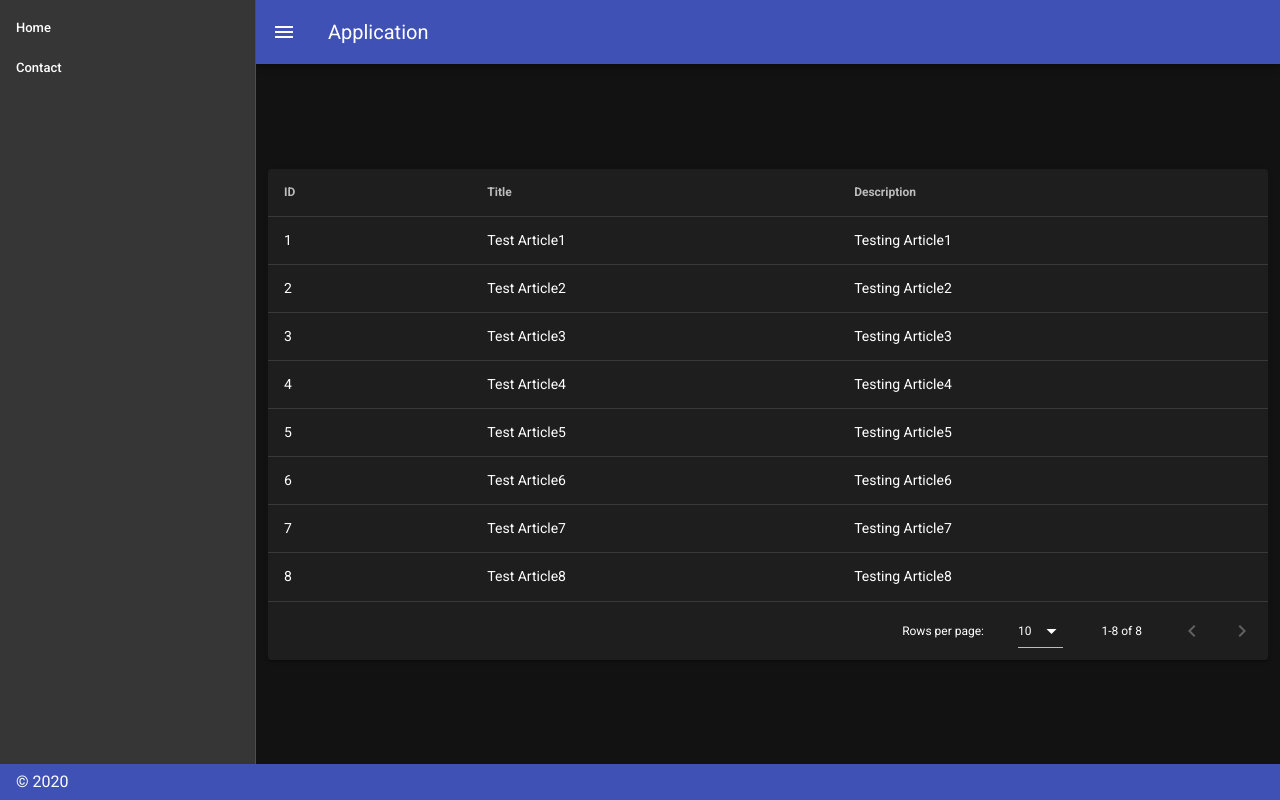
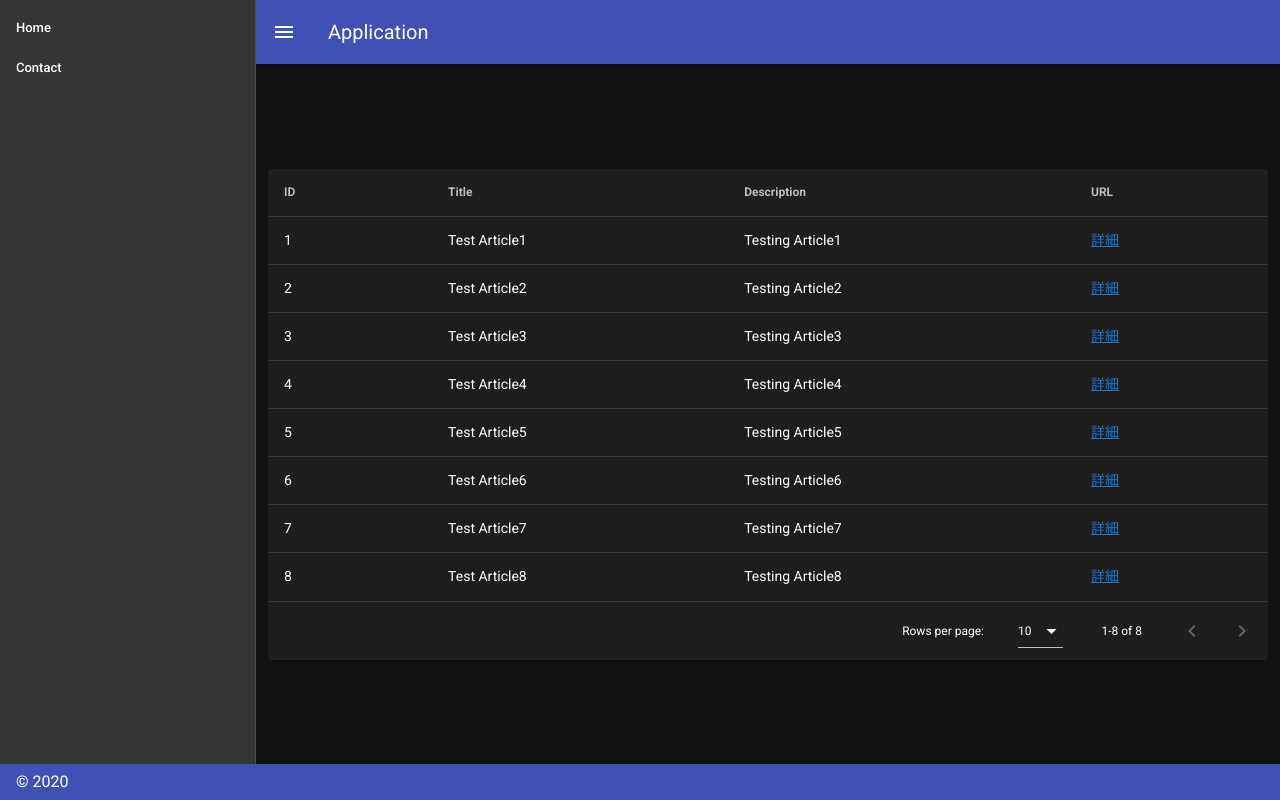
Before and after one commit to ngplus6655/minimum-restapi-client, a Nuxt app in the folder first-app/: page /articles in a window 1280 px wide. Built offline with nearby package versions, Linux system fonts and the light colour scheme.

Commit message:
article一覧ページの仮実装

```diff
--- a/first-app/pages/articles/index.vue
+++ b/first-app/pages/articles/index.vue
@@ -1,6 +1,10 @@
 <template>
   <v-card>
-    <v-data-table :headers="headers" :items="articles"></v-data-table>
+    <v-data-table :headers="headers" :items="articles">
+      <template v-slot:item.url="{ item }">
+        <nuxt-link v-bind:to="'/article/' + item.id">詳細</nuxt-link>
+      </template>
+    </v-data-table>
   </v-card>
 </template>
 
@@ -9,7 +13,6 @@ export default {
   layout: 'default',
   data() {
     return {
-      search: '',
       headers: [
         {
           text: 'ID',
@@ -19,6 +22,7 @@ export default {
         },
         { text: 'Title', value: 'title' },
         { text: 'Description', value: 'description' },
+        { text: 'URL', value: 'url' },
       ],
       articles: [
         {
```
